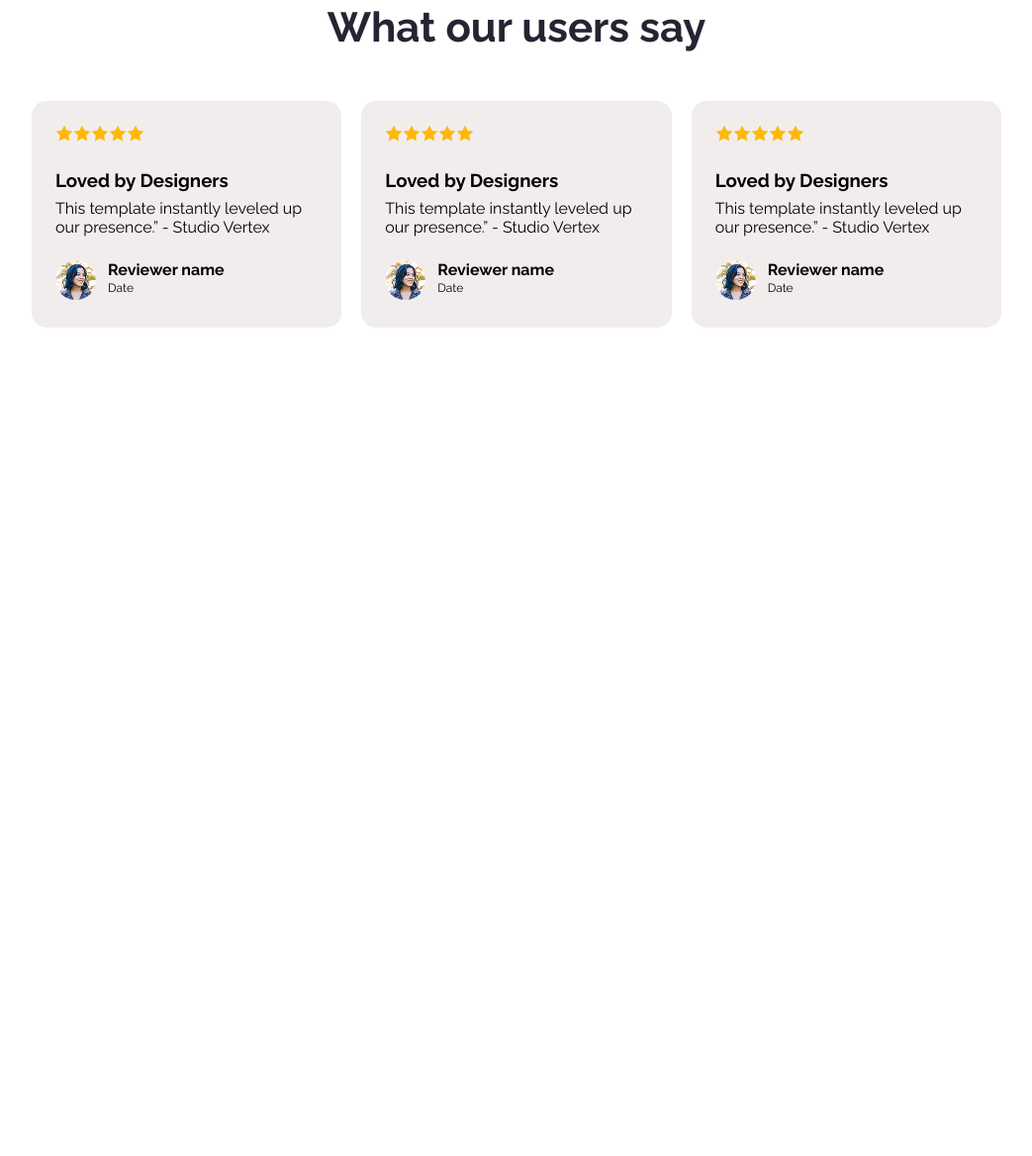
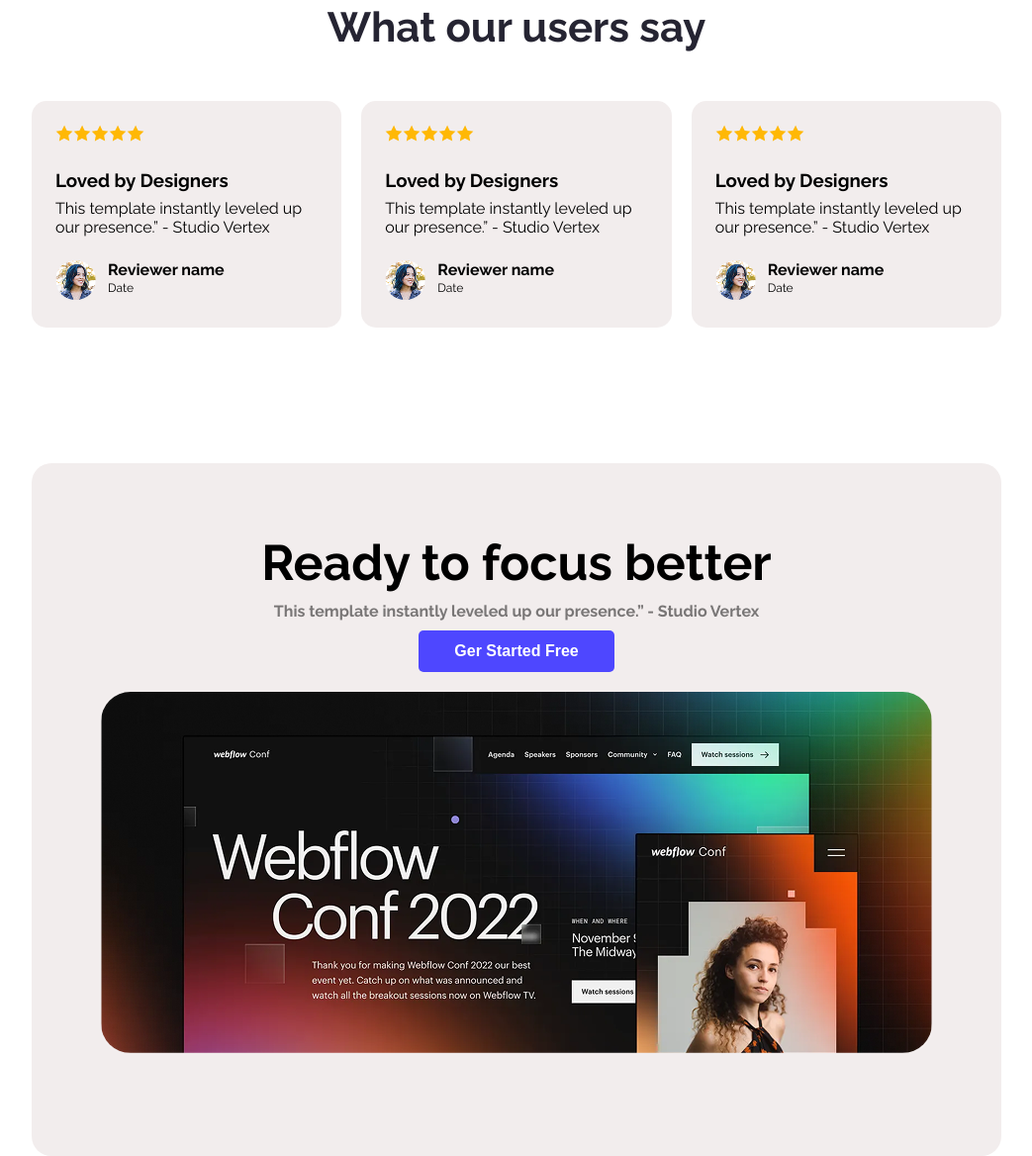
Before and after one commit to redoanur2003/assignment-1, a plain HTML site: page index.html in a window 1280 px wide. Shown: the part 1683-2851 px from the top of the page at 99% size, without its empty margins (118-1161 px from the left). Before the commit the page ends 2151 px from the top, so only its background shows below. Drawn offline with Linux system fonts and the light colour scheme.

Commit message:
Add ready for extra batter

```diff
--- a/index.html
+++ b/index.html
@@ -132,6 +132,15 @@
             </div>
         </section>
 
+        <section class="extra">
+            <div class="extra-container">
+                <h1 class="extra-title">Ready to focus better</h1>
+                <h5 class="extra-subtitle">This template instantly leveled up our presence.” - Studio Vertex</h5>
+                <button class="primary-btn">Ger Started Free</button>
+                <img src="Assets/wc-big.png" alt="">
+            </div>
+        </section>
+
     </main>
     <footer>
 
--- a/webStyle.css
+++ b/webStyle.css
@@ -188,3 +188,35 @@
     padding-left: 12px;
     font-size: 12px;
 }
+
+/* Extra Batter */
+
+.extra {
+    background-color: #F2EDED;
+    border-radius: 20px;
+    height: 700px;
+}
+
+.extra-container {
+    text-align: center;
+}
+
+.extra-title {
+    font-weight: bold;
+    font-size: 50px;
+    color: #000000;
+    padding-top: 71px;
+}
+
+.extra-subtitle {
+    color: rgba(0, 0, 0, 0.5);
+    font-size: 16px;
+    margin: 10px 0px;
+}
+
+.extra-container img {
+    display: block;
+    margin: 20px auto 71px auto;
+    max-width: 90%;
+    border-radius: 30px;
+}
```
